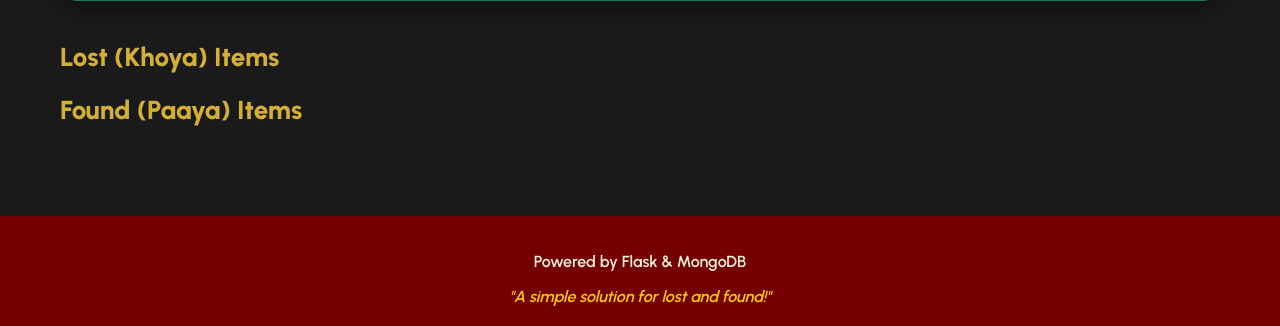
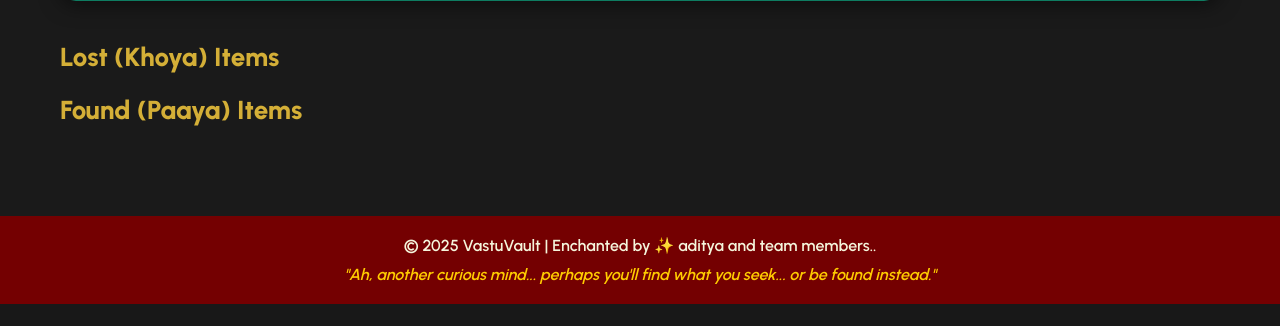
Before and after one commit to agneya-na/cp-project, a Flask app: page / in a window 1280 px wide. Shown: the part 1096-1422 px from the top of the page. After the commit the page ends 1400 px from the top, so only its background shows below. Run offline with Flask 3, Linux system fonts and the light colour scheme; data that the repository does not hold is empty.

Commit message:
Update index.html

```diff
--- a/templates/index.html
+++ b/templates/index.html
@@ -234,9 +234,9 @@
 </div>
 
 <footer>
-  <p>Powered by Flask & MongoDB</p>
-  <div class="sorting-hat">"A simple solution for lost and found!"</div>
-</footer>
+  &copy; 2025 VastuVault | Enchanted by ✨ aditya and team members..
+  <div class="sorting-hat">"Ah, another curious mind... perhaps you'll find what you seek... or be found instead."</div>
+</footer
 
 </body>
 </html>
```
